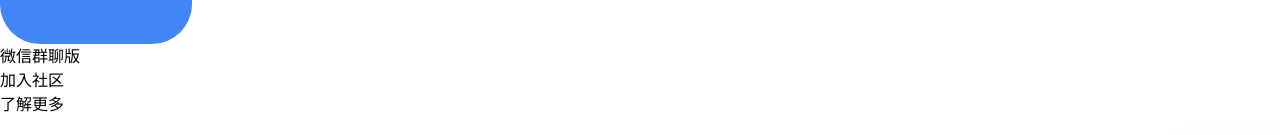
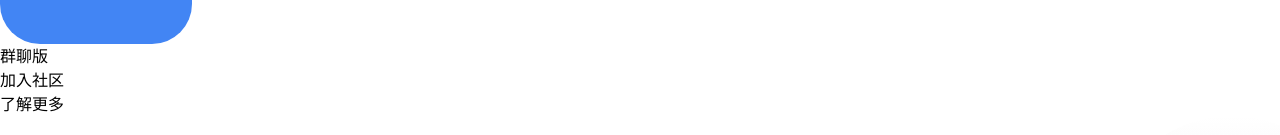
Before and after one commit to maooson/chatgpt-filehelper-landing-page, a React (Vite) app: page / in a window 1280 px wide. Shown: the part 148-283 px from the top of the page. Built offline with nearby package versions, Linux system fonts and the light colour scheme.

Commit message:
Optimize style

```diff
--- a/src/partials/Header.jsx
+++ b/src/partials/Header.jsx
@@ -44,13 +44,13 @@ function Header() {
           <nav className="flex flex-grow">
             <ul className="flex flex-grow justify-end flex-wrap items-center">
               <li>
-                <a href="https://chatgpt4wechat.aow.me" className="font-medium text-gray-600 hover:text-gray-900 px-5 py-3 flex items-center transition duration-150 ease-in-out">微信群聊版</a>
+                <a href="https://chatgpt4wechat.aow.me" className="font-medium text-gray-600 hover:text-gray-900 py-3 flex items-center transition duration-150 ease-in-out">群聊版</a>
               </li>
               <li>
                 <a href="https://chat.aoq.me" className="font-medium text-gray-600 hover:text-gray-900 px-5 py-3 flex items-center transition duration-150 ease-in-out">加入社区</a>
               </li>
               <li>
-                <a target="_blank" href="https://weilaimeixue.notion.site/weilaimeixue/As-3bc4631f854e44d78825d4a4e73b2e02" className="font-medium text-gray-600 hover:text-gray-900 px-5 py-3 flex items-center transition duration-150 ease-in-out">了解更多</a>
+                <a target="_blank" href="https://weilaimeixue.notion.site/weilaimeixue/As-3bc4631f854e44d78825d4a4e73b2e02" className="font-medium text-gray-600 hover:text-gray-900 py-3 flex items-center transition duration-150 ease-in-out">了解更多</a>
               </li>
             </ul>
           </nav>
```
